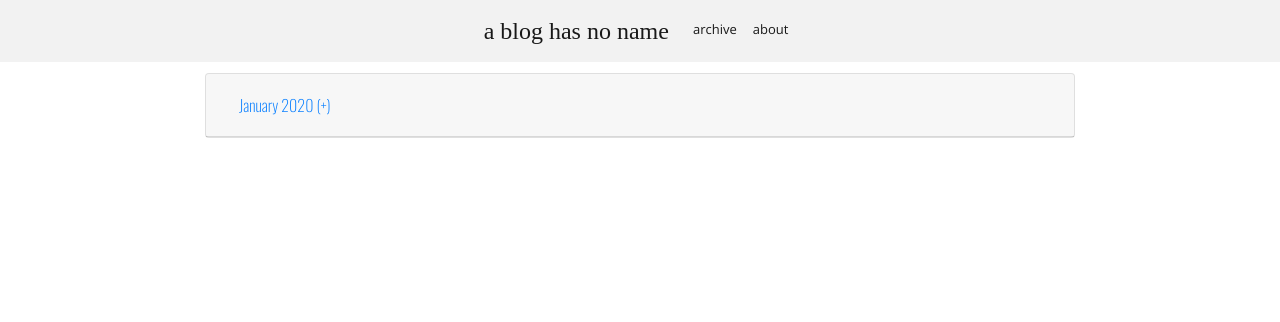
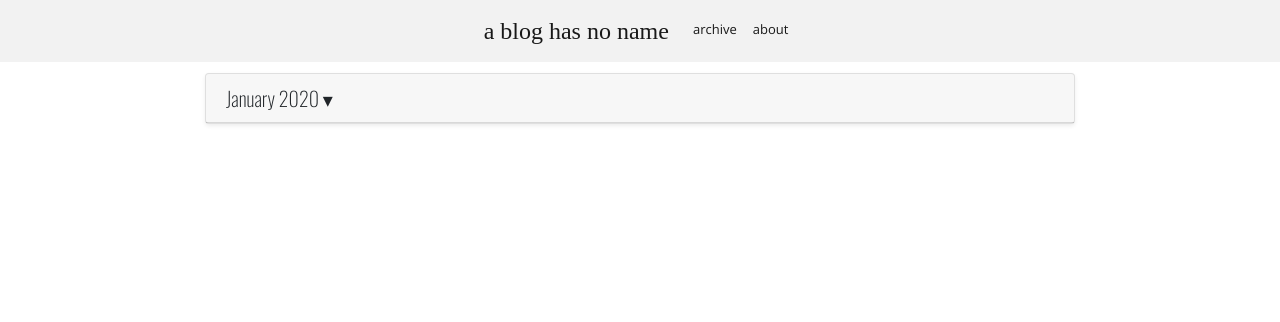
Before and after one commit to magicaljellybeans/blog, a Flask app: page /archive in a window 1280 px wide. Shown: the top 322 px of the page. Run offline with Flask 2, Linux system fonts and the light colour scheme; tables that the repository leaves empty hold one stand-in row (values such as "Sample post"); some libraries are stand-ins or nearby versions; some web fonts are replaced.

Commit message:
improved styling and date formatting

```diff
--- a/app/static/styles.css
+++ b/app/static/styles.css
@@ -12,7 +12,8 @@ p {
 }
 
 .opensans,
-li,
+a,
+small,
 p {
     font-family: Open Sans;
     font-size: small;
@@ -23,9 +24,7 @@ a {
 }
 
 .oswald,
-h3,
-h1,
-h5 {
+h1, h2, h3, h4, h5, h6 {
     font-family: Oswald;
 }
 
@@ -71,3 +70,13 @@ nav {
         column-count: 3;
     }
 }
+
+.pointer {
+    cursor: pointer;
+}
+
+.quick {
+    transition: none !important;
+    transition-delay: 0s;
+    transition-delay: 0s !important;
+}
--- a/app/templates/archive.html
+++ b/app/templates/archive.html
@@ -5,20 +5,21 @@
 <div class="col-12 py-2">
 <div id="accordion">
     {% for month in myd %}
-    <div class="card">
-        <div class="card-header" id="headingOne">
+    <div class="card shadow-sm">
+        <div class="card-header pointer" id="headingOne" data-toggle="collapse" data-target="#collapseOne,#upcaret,#downcaret">
             <h5 class="mb-0">
-                <button class="btn btn-link" data-toggle="collapse" data-target="#collapseOne" aria-expanded="true" aria-controls="collapseOne">
-                    {{ month + " (+)" }}
-                </button>
+                {{ month }}
+                <span id="downcaret" class="collapse quick show">&#x25BE;</span>
+                <span id="upcaret" class="collapse quick hidden">&#x25B4;</span>
             </h5>
         </div>
         <div id="collapseOne" class="collapse" aria-labelledby="headingOne" data-parent="#accordion">
             <div class="card-body">
                 {% for post in myd[month] %}
                     <a href="{{ url_for('post', slug=post.slug) }}">
-                        {{ post.title + " / " + post.timestamp.strftime("%d.%m.%y") }}
-                    </a>
+                        {{ post.title }}</a><small>
+                        {{ "/ " + post.timestamp.strftime("%d.%m.%y") }}
+                    </small>
                     <br>
                 {% endfor %}
             </div>
```
Also changed, not shown: app/templates/_post.html (+7 -4 lines).
